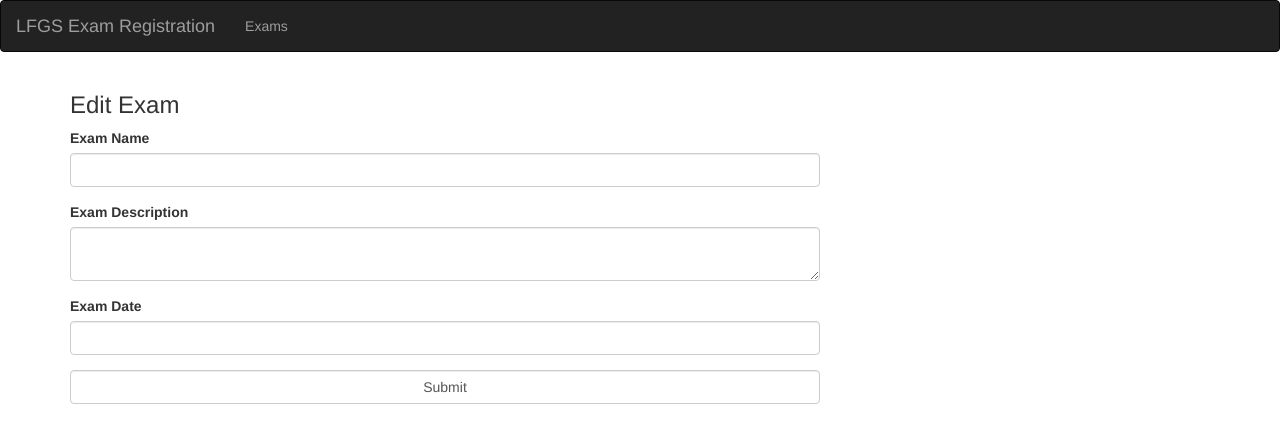
After one commit to sobir-git/ExamRegister, a Flask app: template templates/edit_exam.html in a window 1280 px wide. The commit adds this page. Shown: the top 443 px of the page. Run offline with Flask 2, Linux system fonts and the light colour scheme; the template is opened without the code that fills it, so the values that code supplies are empty; some libraries are stand-ins or nearby versions.

Commit message:
Multiple Exams

```diff
--- a/main.py
+++ b/main.py
@@ -45,24 +45,90 @@ class Student(db.Model):
     birthday = db.Column(db.Date, nullable=False)
     photo = db.Column(db.String(80), nullable=False)
     language = db.Column(db.String(80), nullable=False)
+    exam_id = db.Column(db.Integer, db.ForeignKey('exam.id'))
 
     def __repr__(self):
         return '<Student %s %s>' % (self.name, self.surname)
 
 
+class Exam(db.Model):
+    id = db.Column(db.Integer, primary_key=True, autoincrement=True)
+    name = db.Column(db.String(128), nullable=False)
+    description = db.Column(db.String(256), nullable=True)
+    date = db.Column(db.String(80), nullable=True)
+    students = db.relationship('Student', backref="exam", lazy='dynamic')
+
+
+@app.route('/exams')
+def exams():
+    exams = Exam.query.all()
+    return render_template('exams.html', exams=exams)
+
+
 @app.route('/')
 def index():
-    return render_template('index.html')
+    return redirect(url_for('exams'))
 
 
-@app.route('/register')
-def register():
-    return render_template('register_student.html', title="Register")
+@app.route('/add-exam', methods=['POST'])
+def add_exam():
+    exam_name = request.form.get('exam_name')
+    if not exam_name:
+        flash("Invalid Exam Name")
+        return
+    exam_description = request.form.get('exam_description')
+    exam_date = request.form.get('exam_date')
+    exam = Exam(name=exam_name, description=exam_description, date=exam_date)
+    db.session.add(exam)
+    db.session.commit()
+
+    print(exam_name)
+    print(exam_description)
+    print(exam_date)
+    return redirect(url_for('exams'))
 
 
-@app.route('/add_student', methods=['POST'])
-def add_student():
+@app.route('/edit-exam/<int:exam_id>', methods=['GET', 'POST'])
+def edit_exam(exam_id):
+    exam = Exam.query.get(exam_id)
+    if exam is None:
+        flash("No such exam with ID=%s" % exam_id)
+        return
+
+    if request.method == 'GET':
+        return render_template('edit_exam.html', exam=exam)
+
+    elif request.method == 'POST':
+        exam_name = request.form.get('exam_name')
+        exam_description = request.form.get('exam_description')
+        exam_date = request.form.get('exam_date')
+        if not exam_name:
+            flash('Invalid Exam Name')
+
+        exam.name = exam_name
+        exam.description=exam_description
+        exam.date = exam_date
+        db.session.commit()
+
+        flash("Exam edited successfully!")
+        return redirect(url_for('exams'))
+
+
+@app.route('/register-student/<int:exam_id>')
+def register_student(exam_id):
+    exam = Exam.query.get(exam_id)
+    if exam is None:
+        return "No exam with ID=%s" % exam_id, 404
+    return render_template('register_student.html', exam=exam, title="Register")
+
+
+@app.route('/add_student/<int:exam_id>', methods=['POST'])
+def add_student(exam_id):
     form = request.form
+
+    exam=Exam.query.get(exam_id)
+    if exam is None:
+        return "No such exam with ID=%s" % exam_id
 
     required = ['name', 'surname', 'grade', 'school', 'birthday', 'address']
     for r in required:
@@ -103,7 +169,8 @@ def add_student():
 
     student = Student(name=name, surname=surname, father_name=father_name, father_surname=father_surname,
                       mother_name=mother_name, mother_surname=mother_surname, phone=phone, birthday=birthday,
-                      address=address, school=school, grade=grade, photo=filename, language=language)
+                      address=address, school=school, grade=grade, photo=filename, language=language,
+                      exam_id=exam_id)
     db.session.add(student)
     db.session.commit()
     print("Added student successfully.")
@@ -194,10 +261,13 @@ def badge(student_id):
     return render_template('badge.html', student=student, title="Badge")
 
 
-@app.route('/students')
-def students():
-    students = Student.query.all()
-    return render_template('students.html', students=students, title="Students")
+@app.route('/students/<int:exam_id>')
+def students(exam_id):
+    exam = Exam.query.get(exam_id)
+    if exam is None:
+        return "No exam with ID=%s" % exam_id, 404
+    students = Student.query.filter_by(exam_id=exam_id)
+    return render_template('students.html', students=students, title="Students", exam=exam)
 
 
 @app.route('/delete_student/<int:student_id>')
--- a/templates/base.html
+++ b/templates/base.html
@@ -8,11 +8,10 @@
     <nav class="navbar navbar-inverse">
       <div class="container-fluid">
         <div class="navbar-header">
-          <a class="navbar-brand" href="#">LFGS Exam Registration</a>
+          <a class="navbar-brand" href="/">LFGS Exam Registration</a>
         </div>
         <ul class="nav navbar-nav">
-          <li><a href="{{url_for('register')}}">Register</a></li>
-          <li><a href="{{url_for('students')}}">Students</a></li>
+          <li><a href="{{url_for('exams')}}">Exams</a></li>
         </ul>
       </div>
     </nav>
--- /dev/null
+++ b/templates/edit_exam.html
@@ -0,0 +1,33 @@
+{% extends "base.html" %}
+{% import 'bootstrap/wtf.html' as wtf %}
+
+{% block app_content %}
+    <div class="row">
+	    <div class="col-sm-8">
+		    <h3> Edit Exam </h3>
+
+	    	<form action="{{url_for('edit_exam', exam_id=exam.id)}}" method="post">
+	    		<div class="form-group">
+		    		<label for="name">Exam Name</label>
+		    		<input type="text" id="name" name="exam_name" class="form-control" value="{{exam.name}}" required>
+		    	</div>
+
+	    		<div class="form-group">
+		    		<label for="desc">Exam Description</label>
+		    		<textarea id="desc" name="exam_description" class="form-control">{{exam.description}}</textarea>
+		    	</div>
+
+	    		<div class="form-group">
+		    		<label for="date">Exam Date</label>
+		    		<input type="text" id="date" name="exam_date" class="form-control" value="{{exam.date}}">
+		    	</div>
+
+		    	<div class="form-group">
+		    		<input type="submit" value="Submit" class="form-control" >
+		    	</div>
+	    	</form>
+
+	    <div>
+    </div>
+
+{% endblock %}
--- a/templates/index.html
+++ /dev/null
@@ -1,6 +0,0 @@
-{% extends "base.html" %}
-{% import 'bootstrap/wtf.html' as wtf %}
-
-{% block app_content %}
-    <h1>Register</h1>
-{% endblock %}
--- a/templates/register_form.html
+++ b/templates/register_form.html
@@ -1,5 +1,5 @@
 
- <form action="{{url_for('add_student')}}" method=post enctype=multipart/form-data>
+ <form action="{{url_for('add_student', exam_id=exam.id)}}" method=post enctype=multipart/form-data>
 	<div class="form-group">
 		<label>Name</label>
 		<input type="text" name="name" class="form-control" value="" required>
--- a/templates/register_student.html
+++ b/templates/register_student.html
@@ -13,6 +13,8 @@
         <div class="col-md-2">
         </div>
         <div class="col-md-8">
+			<h3> <b>Exam:</b> {{exam.name}} </h3>
+        	<hr>
         	{% include 'register_form.html' %}
         </div>
     </div>
```
Also changed, not shown: templates/badge.html (+6 -4 lines), templates/exams.html (added, +70 -0 lines), templates/students.html (+7 -3 lines).
